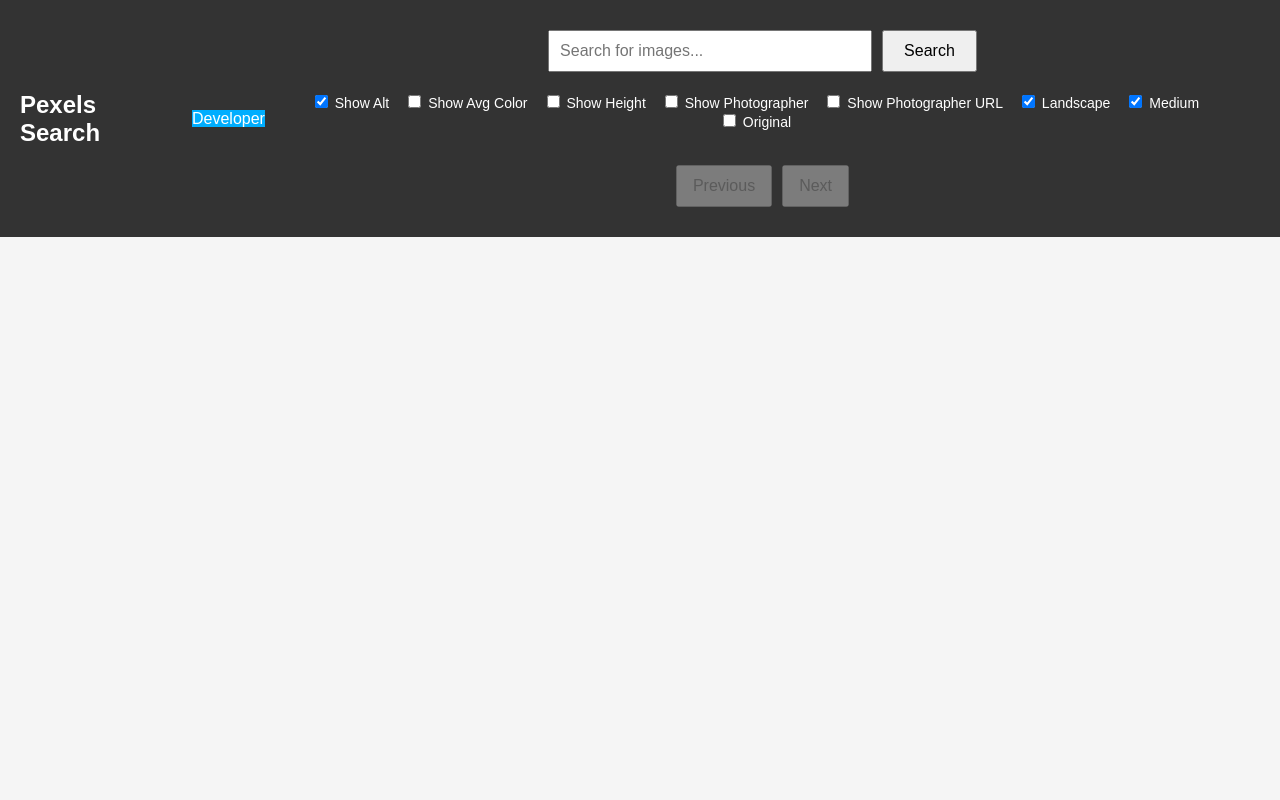
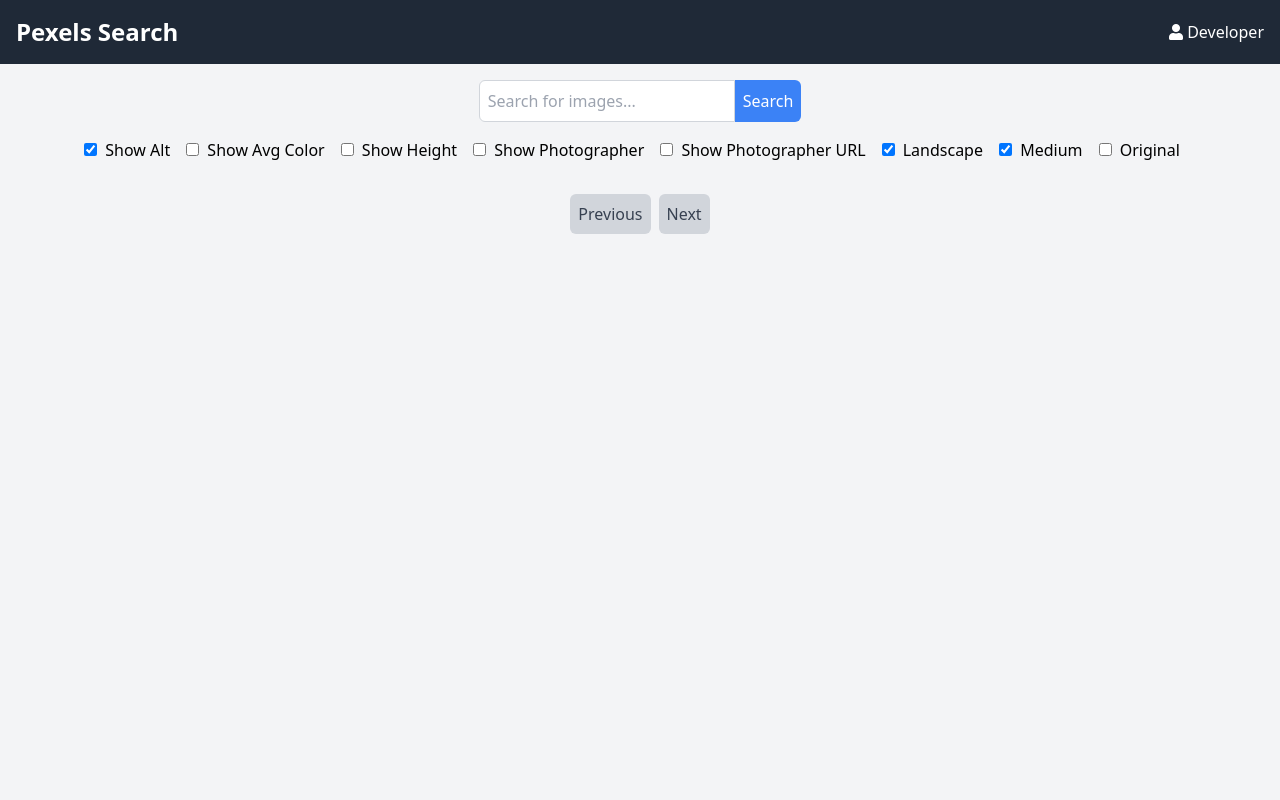
Before and after one commit to otaboyevsardorbek1/pexels-flask-app, a Flask app: page / in a window 1280 px wide. Run offline with Flask 3, Linux system fonts and the light colour scheme; some libraries are stand-ins or nearby versions.

Commit message:
edit->index.html

```diff
--- a/templates/index.html
+++ b/templates/index.html
@@ -1,5 +1,4 @@
-<!DOCTYPE html>
-<html lang="en">
+<html>
 <head>
     <meta charset="UTF-8">
     <meta name="viewport" content="width=device-width, initial-scale=1.0">
@@ -7,187 +6,52 @@
     <meta name="description" content="Pexels Image Search API">
     <meta http-equiv="refresh" content="300; url=http://otaboyev_sardorbek_blog_dev">
     <title>Pexels Search - 3x5 Gallery</title>
-    <style>
-        body {
-            font-family: Arial, sans-serif;
-            margin: 0;
-            padding: 0;
-            background-color: #f5f5f5;
-        }
-
-        /* Navbar styling */
-        .navbar {
-            display: flex;
-            justify-content: space-between;
-            align-items: center;
-            padding: 10px 20px;
-            background-color: #333;
-            color: white;
-            position: sticky;
-            top: 0;
-            z-index: 1000;
-        }
-
-        .navbar h1 {
-            margin: 0;
-            font-size: 24px;
-        }
-
-        .navbar a {
-            text-decoration: none;
-            color: white;
-            margin-left: 15px;
-            font-size: 16px;
-        }
-
-        .navbar img {
-            height: 40px;
-        }
-
-        .container {
-            max-width: 1200px;
-            margin: 0 auto;
-            padding: 20px;
-        }
-
-        /* Search form styling */
-        .search-form {
-            display: flex;
-            justify-content: center;
-            margin-bottom: 20px;
-        }
-
-        .search-form input {
-            width: 300px;
-            padding: 10px;
-            font-size: 16px;
-            margin-right: 10px;
-        }
-
-        .search-form button {
-            padding: 10px 20px;
-            font-size: 16px;
-            cursor: pointer;
-        }
-
-        /* Checkbox group styling */
-        .checkbox-group {
-            display: flex;
-            flex-wrap: wrap;
-            justify-content: center;
-            margin: 15px 0;
-        }
-
-        .checkbox-group label {
-            margin-right: 15px;
-            font-size: 14px;
-        }
-
-        /* Gallery grid styling */
-        .gallery {
-            display: grid;
-            grid-template-columns: repeat(3, 1fr);
-            gap: 15px;
-        }
-
-        .gallery div {
-            text-align: center;
-            background-color: white;
-            border-radius: 8px;
-            box-shadow: 0 4px 8px rgba(0, 0, 0, 0.1);
-            padding: 10px;
-        }
-
-        .gallery img {
-            width: 100%;
-            height: auto;
-            border-radius: 8px;
-        }
-
-        /* Pagination styling */
-        .pagination {
-            display: flex;
-            justify-content: center;
-            margin-top: 20px;
-        }
-
-        .pagination button {
-            padding: 10px 15px;
-            margin: 0 5px;
-            cursor: pointer;
-            font-size: 16px;
-        }
-
-        /* Loading spinner styling */
-        .spinner {
-            display: none;
-            margin: 20px auto;
-            width: 50px;
-            height: 50px;
-            border: 5px solid #f3f3f3;
-            border-top: 5px solid #333;
-            border-radius: 50%;
-            animation: spin 1s linear infinite;
-        }
-
-        @keyframes spin {
-            0% { transform: rotate(0deg); }
-            100% { transform: rotate(360deg); }
-        }
-        .admin{
-            color: rgb(0, 255, 170);
-            background-color: rgb(0, 174, 255);
-            box-sizing: border-box;
-            box-shadow: 10px;
-
-        }
-        .admin:hover{
-            color: rgb(255, 0, 140);
-            background-color: rgb(9, 0, 129);
-            box-sizing: border-box;
-            box-shadow: 10px;
-
-        }
-    </style>
+    <script src="https://cdn.tailwindcss.com"></script>
+    <link rel="stylesheet" href="https://cdnjs.cloudflare.com/ajax/libs/font-awesome/5.15.3/css/all.min.css"></link>
 </head>
-<body>
+<body class="bg-gray-100 font-sans">
     <!-- Navbar -->
-    <div class="navbar">
-        <h1>Pexels Search</h1>
+    <div class="navbar bg-gray-800 text-white p-4 flex justify-between items-center sticky top-0 z-50">
+        <h1 class="text-2xl font-bold">Pexels Search</h1>
         <div>
-            <a class="admin" href="https://t.me/prodevuzoff" target="_blank">Developer</a>
+            <a class="admin text-white ml-4 hover:text-gray-400 transition duration-300" href="https://t.me/prodevuzoff" target="_blank">
+                <i class="fas fa-user"></i> Developer
+            </a>
+        </div>
     </div>
 
     <!-- Main Container -->
-    <div class="container">
+    <div class="container mx-auto p-4">
         <!-- Search Form -->
-        <form class="search-form" id="searchForm">
-            <input type="text" id="query" placeholder="Search for images..." required>
-            <button type="submit">Search</button>
+        <form class="search-form flex justify-center mb-4" id="searchForm">
+            <input type="text" id="query" placeholder="Search for images..." required class="w-64 p-2 border border-gray-300 rounded-l-md focus:outline-none focus:ring-2 focus:ring-blue-500">
+            <button type="submit" class="p-2 bg-blue-500 text-white rounded-r-md hover:bg-blue-600 transition duration-300">Search</button>
         </form>
 
         <!-- Checkboxes -->
-        <div class="checkbox-group">
-            <label><input type="checkbox" id="alt" checked> Show Alt</label>
-            <label><input type="checkbox" id="avg_color"> Show Avg Color</label>
-            <label><input type="checkbox" id="height"> Show Height</label>
-            <label><input type="checkbox" id="photographer"> Show Photographer</label>
-            <label><input type="checkbox" id="photographer_url"> Show Photographer URL</label>
-            <label><input type="checkbox" id="landscape" checked> Landscape</label>
-            <label><input type="checkbox" id="medium" checked> Medium</label>
-            <label><input type="checkbox" id="original"> Original</label>
+        <div class="checkbox-group flex flex-wrap justify-center mb-4">
+            <label class="mr-4"><input type="checkbox" id="alt" checked class="mr-1"> Show Alt</label>
+            <label class="mr-4"><input type="checkbox" id="avg_color" class="mr-1"> Show Avg Color</label>
+            <label class="mr-4"><input type="checkbox" id="height" class="mr-1"> Show Height</label>
+            <label class="mr-4"><input type="checkbox" id="photographer" class="mr-1"> Show Photographer</label>
+            <label class="mr-4"><input type="checkbox" id="photographer_url" class="mr-1"> Show Photographer URL</label>
+            <label class="mr-4"><input type="checkbox" id="landscape" checked class="mr-1"> Landscape</label>
+            <label class="mr-4"><input type="checkbox" id="medium" checked class="mr-1"> Medium</label>
+            <label class="mr-4"><input type="checkbox" id="original" class="mr-1"> Original</label>
         </div>
 
         <!-- Spinner -->
-        <div class="spinner" id="spinner"></div>
+        <div class="spinner mx-auto my-4 w-12 h-12 border-4 border-gray-300 border-t-4 border-t-gray-800 rounded-full animate-spin" id="spinner" style="display: none;"></div>
 
         <!-- Gallery -->
-        <div class="gallery" id="gallery"></div>
+        <div class="gallery grid grid-cols-1 sm:grid-cols-2 md:grid-cols-3 gap-4" id="gallery">
+            <!-- Images will be dynamically inserted here -->
+        </div>
 
         <!-- Pagination -->
-        <div class="pagination" id="pagination">
-            <button id="prevPage" disabled>Previous</button>
-            <button id="nextPage" disabled>Next</button>
+        <div class="pagination flex justify-center mt-4" id="pagination">
+            <button id="prevPage" disabled class="p-2 bg-gray-300 text-gray-700 rounded-md mr-2 hover:bg-gray-400 transition duration-300">Previous</button>
+            <button id="nextPage" disabled class="p-2 bg-gray-300 text-gray-700 rounded-md hover:bg-gray-400 transition duration-300">Next</button>
         </div>
     </div>
 
@@ -229,9 +93,12 @@
             gallery.innerHTML = '';
             images.forEach(image => {
                 const div = document.createElement('div');
+                div.classList.add('bg-white', 'rounded-lg', 'shadow-md', 'p-4', 'text-center');
+
                 const imgElement = document.createElement('img');
                 imgElement.src = image.src.medium;
                 imgElement.alt = image.alt;
+                imgElement.classList.add('w-full', 'h-auto', 'rounded-lg', 'mb-2');
 
                 const linkElement = document.createElement('a');
                 linkElement.href = image.url || '#';
@@ -269,6 +136,7 @@
                     photographerLink.href = image.photographer_url || '#';
                     photographerLink.target = '_blank';
                     photographerLink.textContent = 'Photographer Profile';
+                    photographerLink.classList.add('text-blue-500', 'hover:underline');
                     div.appendChild(photographerLink);
                 }
 
```
